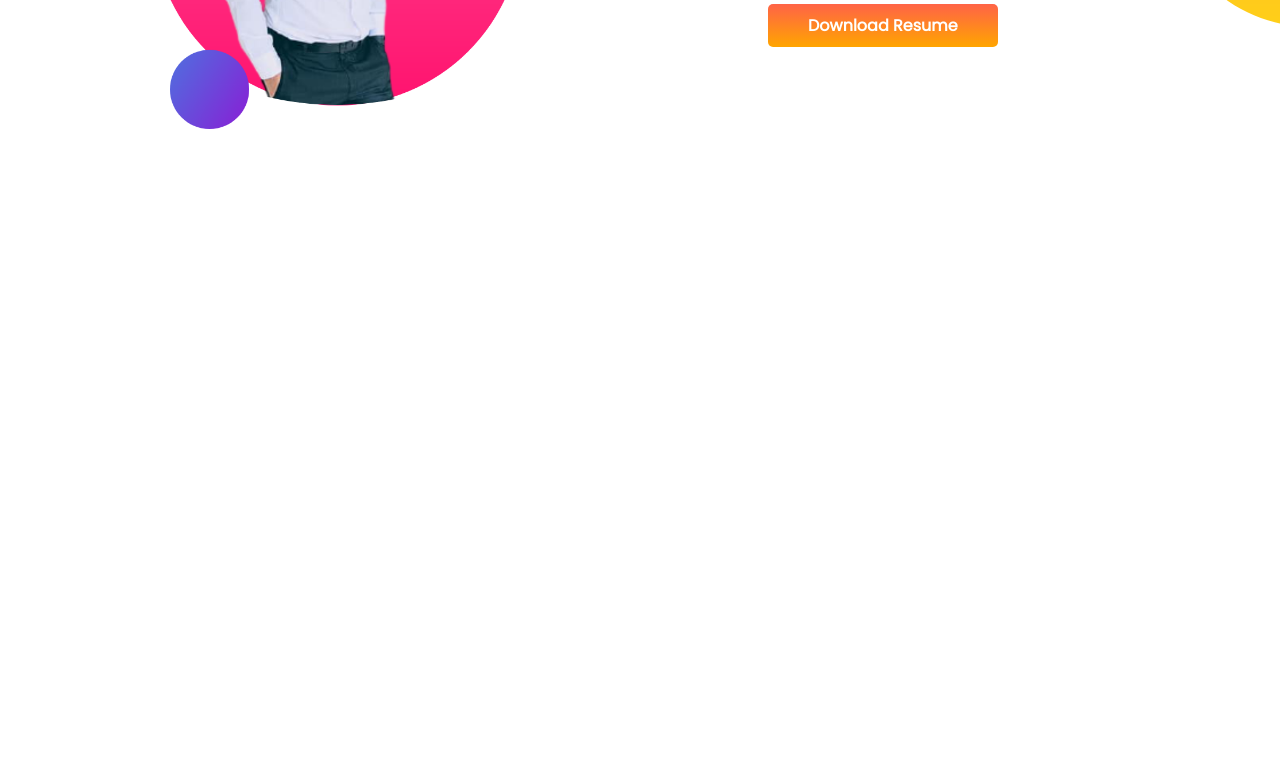
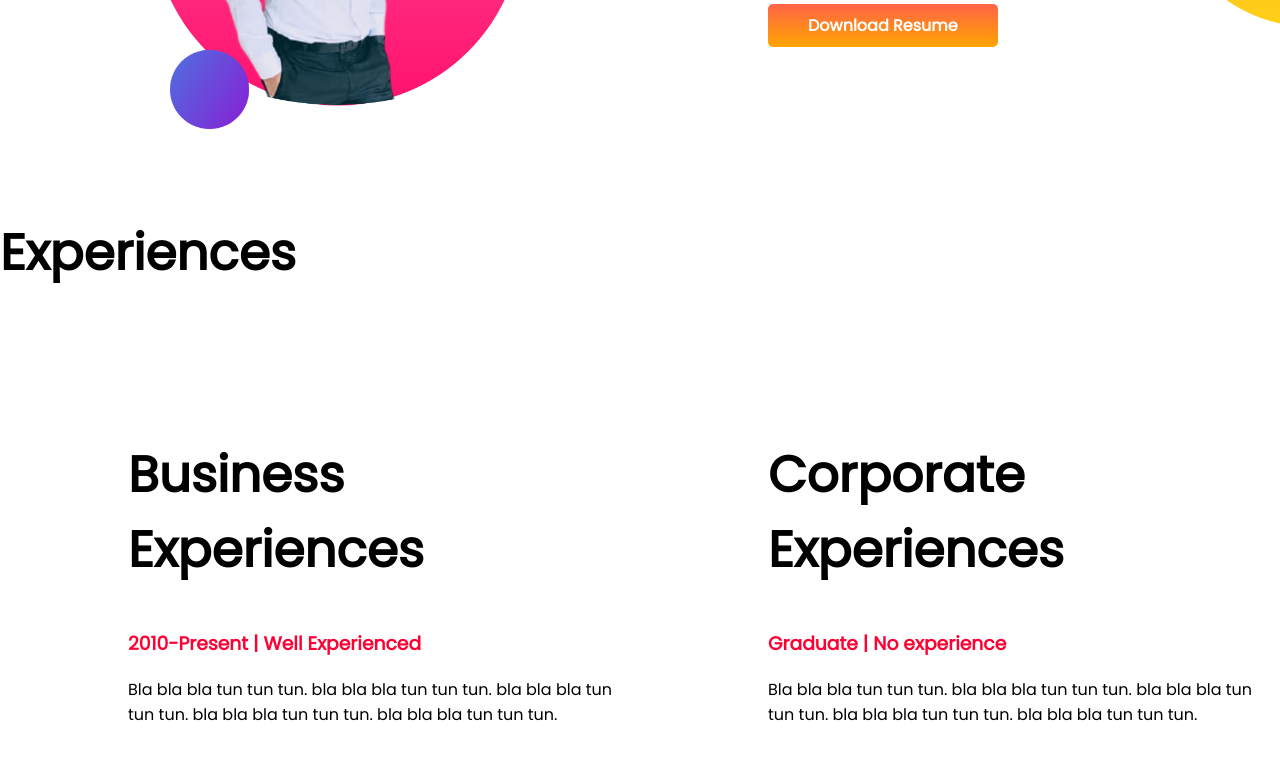
Before and after one commit to niloysarker7/developer_portfolio, a plain HTML site: page index.html in a window 1280 px wide. Shown: the part 1003-1762 px from the top of the page. Before the commit the page ends 1219 px from the top, so only its background shows below. Drawn offline with Linux system fonts and the light colour scheme.

Commit message:
3rd part

```diff
--- a/index.html
+++ b/index.html
@@ -11,7 +11,7 @@
         <link rel="stylesheet" href="style.css">
 </head>
 <body>
-        <section class="top-banner">
+        <section class="top-banner flexible-container">
         <div class="half-width">
     <h1>Welcome To</h1>
     <h1><span class="red-colour">Supreme</span> World!</h1>
@@ -25,7 +25,7 @@
         </section>
 
 
-        <section class="dream-big">
+        <section class="dream-big flexible-container">
             <div class="half-width2"><img src="images/borda2.png" alt=""></div>
             <div class="half-width2">
                 <h1>Dream Big</h1>
@@ -34,7 +34,21 @@
                 </p>
                 <a class="link-button" target="_blank" href="https://www.facebook.com/profile.php?id=100010669958343">Download Resume</a>
             </div>
-
+        </section>
+        <section class="experience-area">
+            <h1>Experiences</h1>
+            <div class="flexible-container">
+                <div class="half-width">
+                    <h1> Business Experiences </h1>
+                    <h3 class="red-colour"> 2010-Present | Well Experienced </h3>
+                    <p>Bla bla bla tun tun tun. bla bla bla tun tun tun. bla bla bla tun tun tun. bla bla bla tun tun tun. bla bla bla tun tun tun. </p>
+                </div>
+                <div class="half-width">
+                    <h1> Corporate Experiences </h1>
+                    <h3 class="red-colour"> Graduate | No experience </h3>
+                    <p>Bla bla bla tun tun tun. bla bla bla tun tun tun. bla bla bla tun tun tun. bla bla bla tun tun tun. bla bla bla tun tun tun. </p>
+                </div>
+            </div>
         </section>
 </body>
 </html>
--- a/style.css
+++ b/style.css
@@ -8,7 +8,7 @@ h1 {
 .red-colour{
     color: rgb(255, 0, 51);
 }
-section{
+.flexible-container{
     display: flex;
     margin-bottom: 80px;
 }
```
